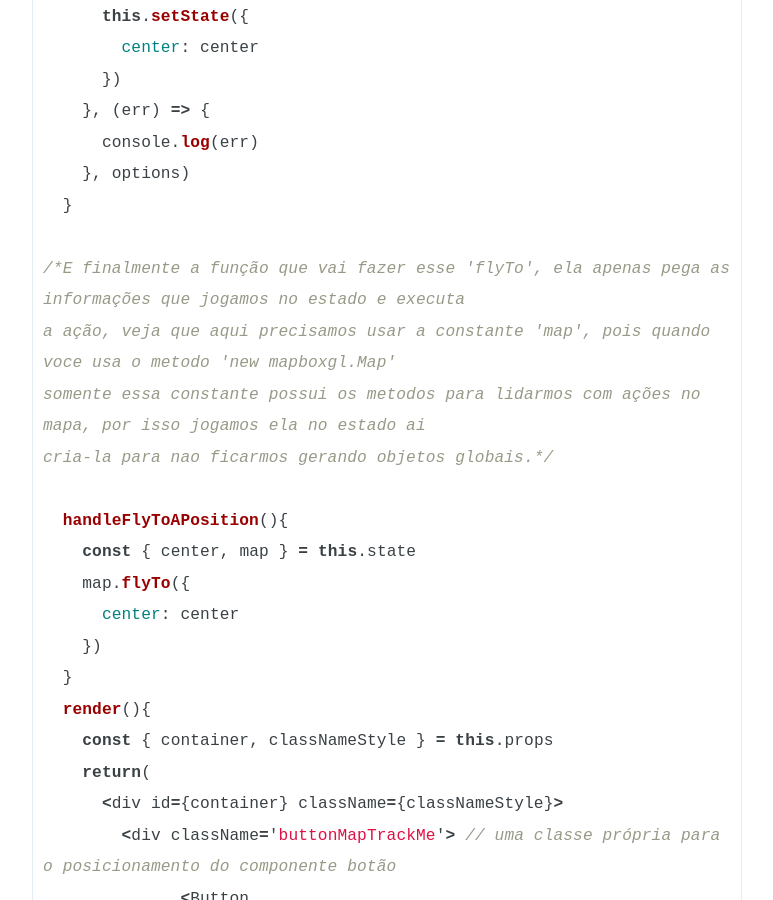
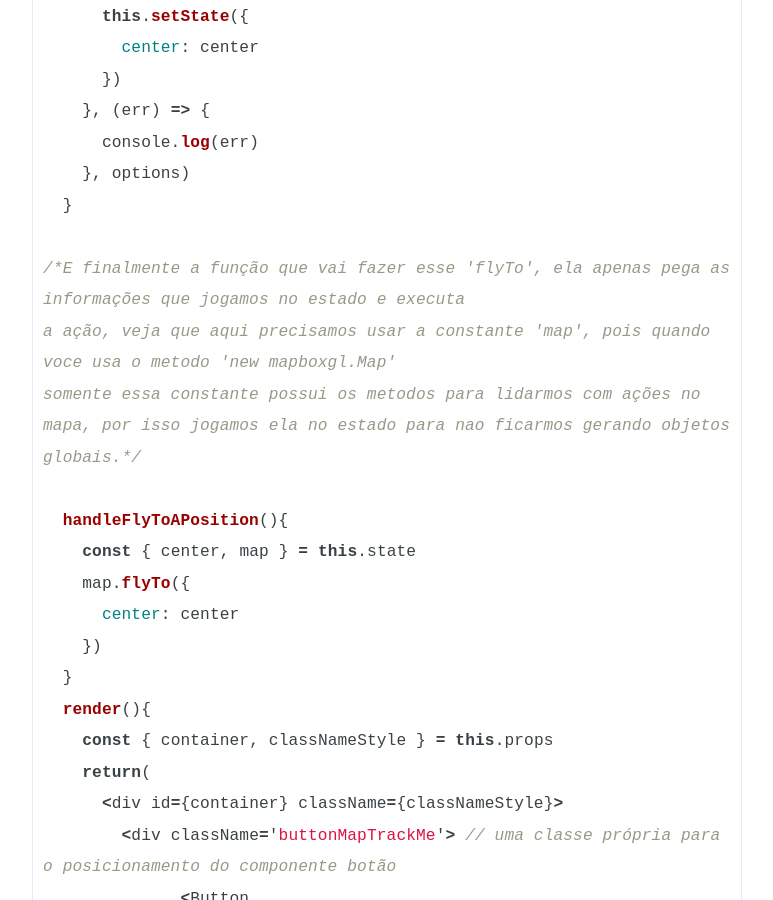
Before and after one commit to diihfilipe/diihfilipe.github.io, a Jekyll site: the page built from _posts/2017-06-12-Criando-uma-aplicação-de-mapas-com-React-e-Mapbox.md, in a window 1280 px wide and 900 px high, scrolled down 9118 px. Shown: the whole window, without its empty margins (253-1026 px from the left). Built offline with Jekyll 4.4.1, drawn with Linux system fonts in a browser that asks for light colours; Markdown is read by kramdown in place of the engine named in the settings.

Commit message:
Alterando as posts

```diff
--- a/_posts/2017-06-12-Criando-uma-aplicação-de-mapas-com-React-e-Mapbox.md
+++ b/_posts/2017-06-12-Criando-uma-aplicação-de-mapas-com-React-e-Mapbox.md
@@ -268,8 +268,7 @@ posição do usuario, esse evento é chamado pelo clique do botão 'Me Encontre'
 
 /*E finalmente a função que vai fazer esse 'flyTo', ela apenas pega as informações que jogamos no estado e executa
 a ação, veja que aqui precisamos usar a constante 'map', pois quando voce usa o metodo 'new mapboxgl.Map'
-somente essa constante possui os metodos para lidarmos com ações no mapa, por isso jogamos ela no estado ai
-cria-la para nao ficarmos gerando objetos globais.*/
+somente essa constante possui os metodos para lidarmos com ações no mapa, por isso jogamos ela no estado para nao ficarmos gerando objetos globais.*/
 
   handleFlyToAPosition(){
     const { center, map } = this.state
```
